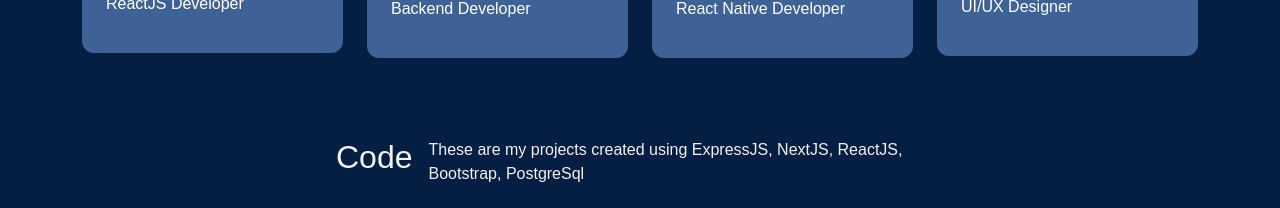
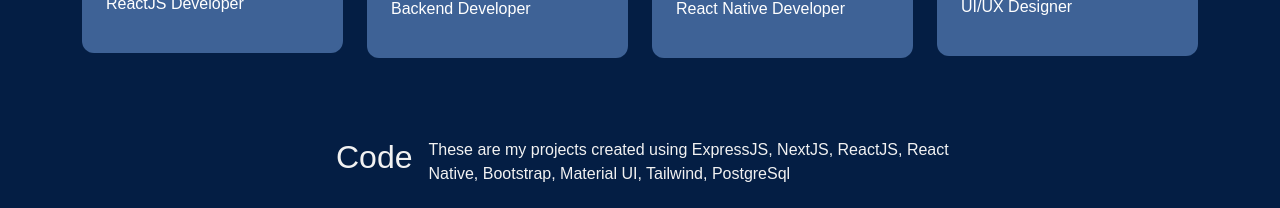
Before and after one commit to preedok/preedok-porto, a React (Create React App) app: page / in a window 1280 px wide. Shown: the part 820-1028 px from the top of the page. Built offline with nearby package versions, Linux system fonts and the light colour scheme.

Commit message:
Update index.jsx

```diff
--- a/src/pages/home/index.jsx
+++ b/src/pages/home/index.jsx
@@ -195,8 +195,8 @@ const Index = () => {
               data-aos-duration="1000">Code</h2>
             <p className="my-auto" data-aos="zoom-in-right"
               data-aos-duration="1000">
-              These are my projects created using ExpressJS, NextJS, ReactJS,
-              Bootstrap, PostgreSql
+              These are my projects created using ExpressJS, NextJS, ReactJS, React Native,
+              Bootstrap, Material UI, Tailwind, PostgreSql
             </p>
           </div>
           <div className={style.content}>
```
